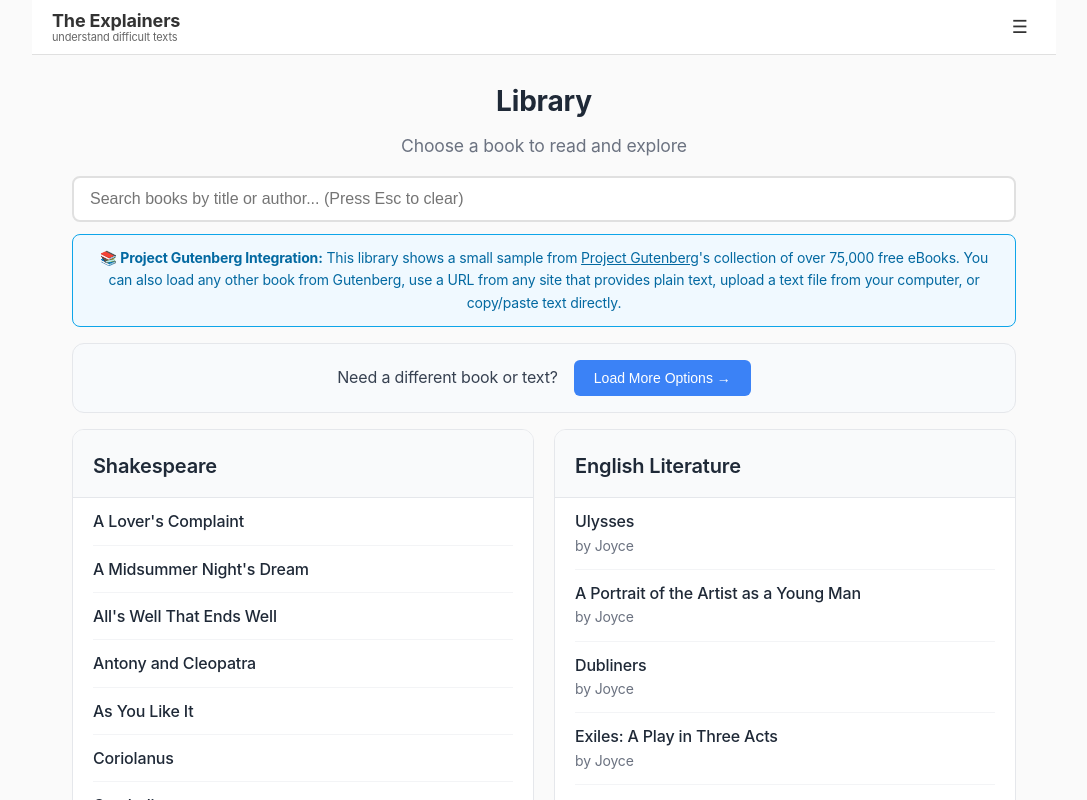
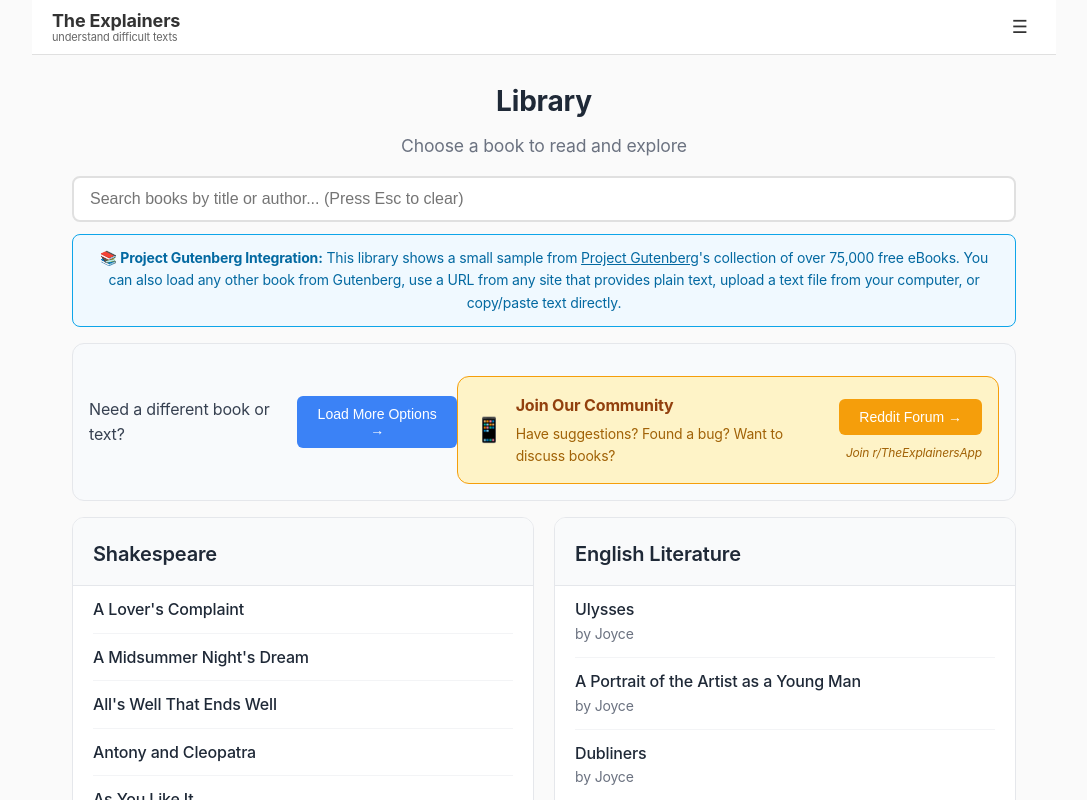
Before and after one commit to johndimm/the-explainers, a Next.js app: page /library in a window 1280 px wide. Shown: the top 800 px of the page, without its empty margins (96-1183 px from the left). Built offline with nearby package versions, Linux system fonts and the light colour scheme.

Commit message:
post to reddit

```diff
--- a/src/components/ExplainerStyles.tsx
+++ b/src/components/ExplainerStyles.tsx
@@ -61,7 +61,7 @@
     { value: 'samuel-beckett', name: 'Samuel Beckett', description: 'Absurdist, minimalist, and existential' },
   ],
   presidents: [
-      { value: 'donald-trump', name: 'Donald Trump', description: 'Lying demented right-wing racist bigot' },
+      { value: 'donald-trump', name: 'Donald Trump', description: 'Lying sociopathic narcissistic demented monster' },
       { value: 'george-w-bush', name: 'George W. Bush', description: 'Down-to-earth and folksy' },
       { value: 'barack-obama', name: 'Barack Obama', description: 'Eloquent, thoughtful, and inspiring' },
     ],
--- a/src/components/Library.module.css
+++ b/src/components/Library.module.css
@@ -63,6 +63,96 @@
   background: #2563eb;
   transform: translateY(-1px);
   box-shadow: 0 2px 8px rgba(59, 130, 246, 0.3);
+}
+
+.communitySection {
+  background: #fef3c7;
+  padding: 16px;
+  border-radius: 12px;
+  margin-top: 16px;
+  border: 1px solid #f59e0b;
+}
+
+.communityContent {
+  display: flex;
+  align-items: center;
+  justify-content: space-between;
+  gap: 16px;
+}
+
+@media (max-width: 768px) {
+  .communityContent {
+    flex-direction: column;
+    align-items: flex-start;
+    gap: 12px;
+  }
+
+  .communityActions {
+    align-items: flex-start;
+    width: 100%;
+  }
+
+  .communityButton {
+    width: 100%;
+  }
+}
+
+.communityInfo {
+  display: flex;
+  align-items: center;
+  gap: 12px;
+  flex: 1;
+}
+
+.communityIcon {
+  font-size: 24px;
+}
+
+.communityText {
+  display: flex;
+  flex-direction: column;
+  gap: 4px;
+}
+
+.communityText strong {
+  color: #92400e;
+  font-size: 16px;
+}
+
+.communityText span {
+  color: #a16207;
+  font-size: 14px;
+}
+
+.communityActions {
+  display: flex;
+  flex-direction: column;
+  align-items: flex-end;
+  gap: 8px;
+}
+
+.communityButton {
+  padding: 10px 20px;
+  background: #f59e0b;
+  color: white;
+  border: none;
+  border-radius: 6px;
+  cursor: pointer;
+  font-weight: 500;
+  font-size: 14px;
+  transition: all 0.2s ease;
+}
+
+.communityButton:hover {
+  background: #d97706;
+  transform: translateY(-1px);
+  box-shadow: 0 2px 8px rgba(245, 158, 11, 0.3);
+}
+
+.communityNote {
+  font-size: 12px;
+  color: #a16207;
+  font-style: italic;
 }
 
 .urlInput {
--- a/src/components/Library.tsx
+++ b/src/components/Library.tsx
@@ -209,6 +209,30 @@
               Load More Options →
             </button>
           </div>
+
+          {/* Community Section */}
+          <div className={styles.communitySection}>
+            <div className={styles.communityContent}>
+              <div className={styles.communityInfo}>
+                <span className={styles.communityIcon}>📱</span>
+                <div className={styles.communityText}>
+                  <strong>Join Our Community</strong>
+                  <span>Have suggestions? Found a bug? Want to discuss books?</span>
+                </div>
+              </div>
+              <div className={styles.communityActions}>
+                <button
+                  className={styles.communityButton}
+                  onClick={() => window.open('https://reddit.com/r/TheExplainersApp', '_blank')}
+                >
+                  Reddit Forum →
+                </button>
+                <span className={styles.communityNote}>
+                  Join r/TheExplainersApp
+                </span>
+              </div>
+            </div>
+          </div>
         </div>
 
         <div className={styles.categories}>
```
Also changed, not shown: src/components/ChatInterface.module.css (+115 -0 lines), src/components/ChatInterface.tsx (+123 -1 lines), public/reddit-banner.jpg (added), public/reddit-icon.png (added).
